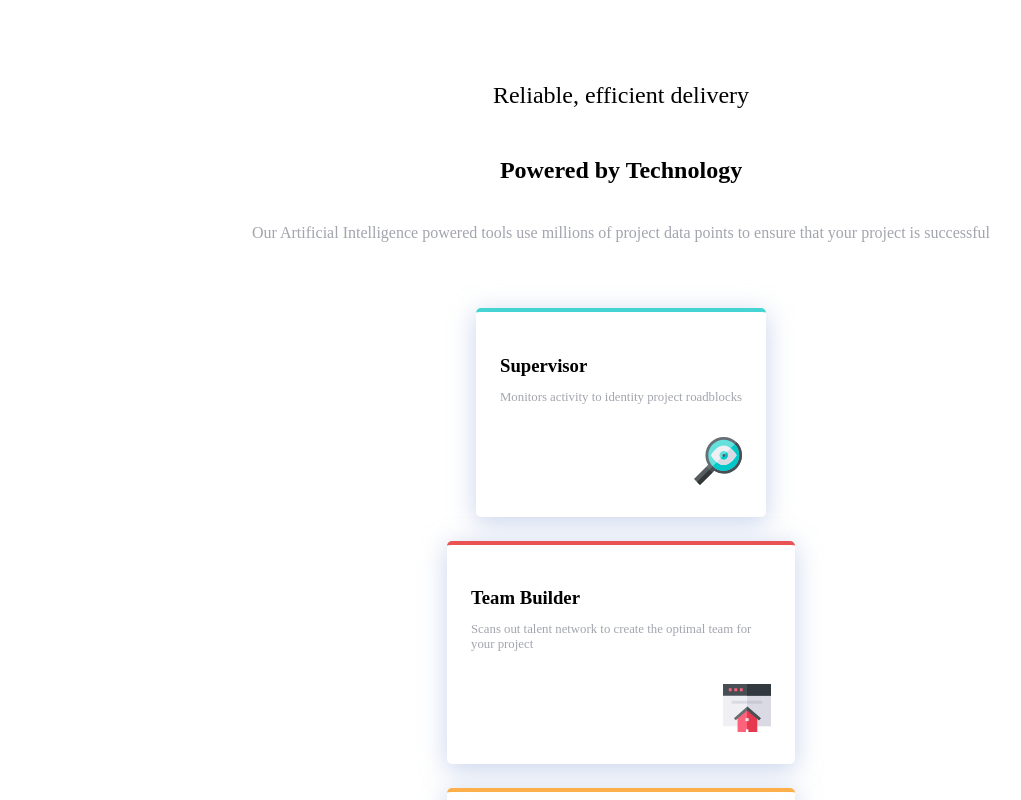
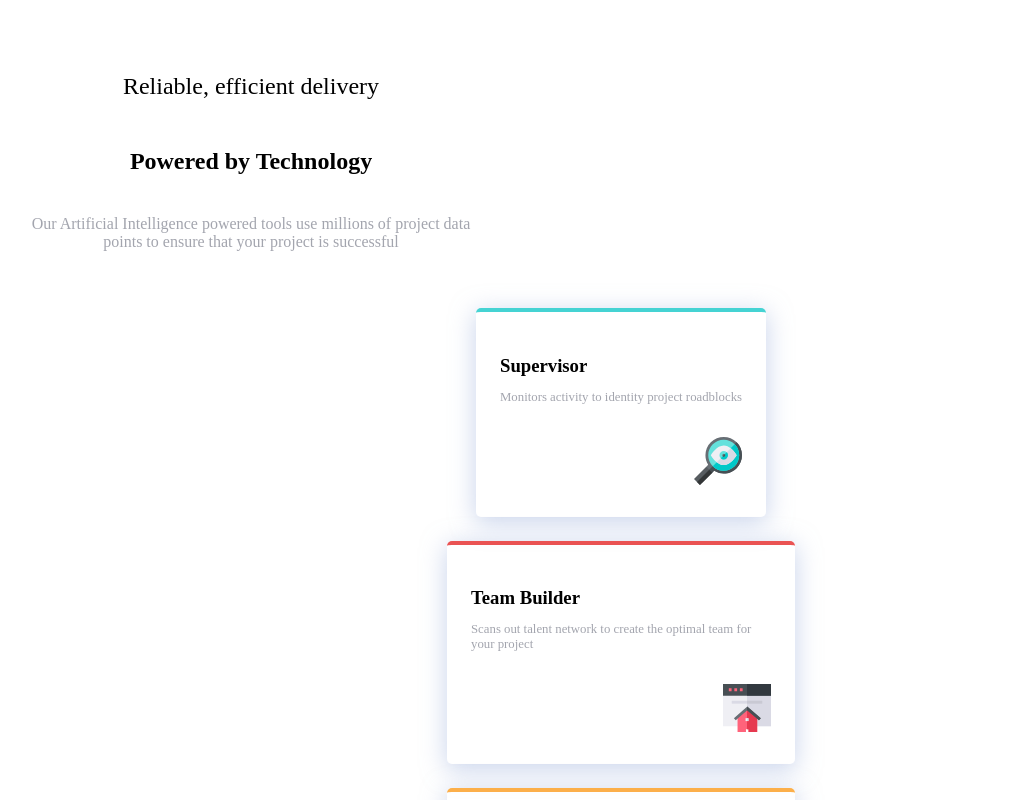
Before and after one commit to markanthonyjc/four-card-feature-section-master, a React app: page / in a window 1280 px wide. Shown: the top 800 px of the page, without its empty margins (19-1040 px from the left). Built offline with nearby package versions, Linux system fonts and the light colour scheme; the HTML template or start-up script is replaced by a standard one.

Commit message:
Update styles

```diff
--- a/src/components/FeatureSummary.module.scss
+++ b/src/components/FeatureSummary.module.scss
@@ -8,15 +8,18 @@ $font-size: 1.5rem;
   justify-content: center;
   align-items: center;
   margin: 0 2rem;
+  max-width: 460px;
   height: 300px;
 
   > p:nth-child(1) {
     font-size: $font-size;
+    text-align: center;
     font-weight: $font-weight-extra-light;
   }
 
   > p:nth-child(2) {
     font-size: $font-size;
+    text-align: center;
     font-weight: $font-weight-semi-bold;
   }
 
```
